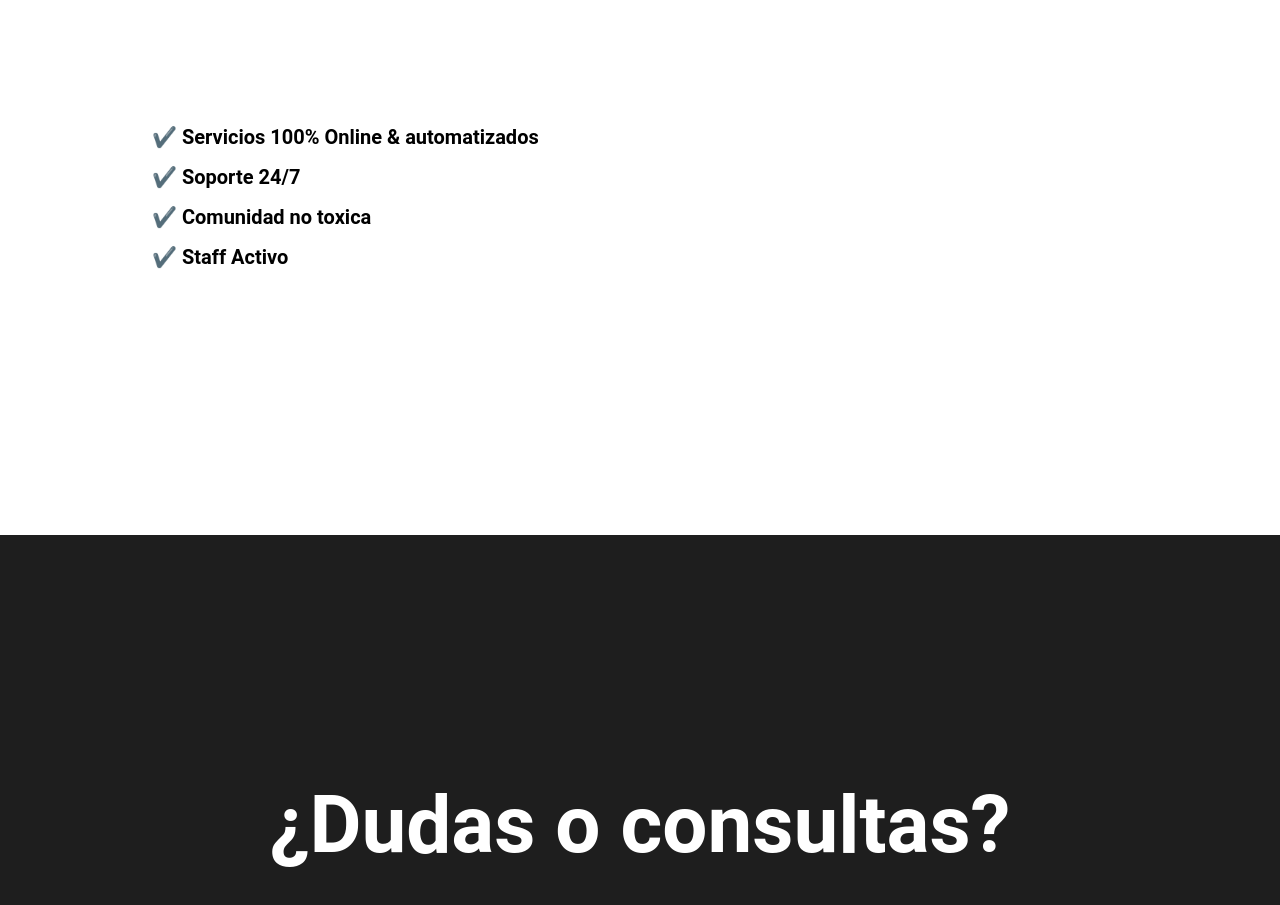
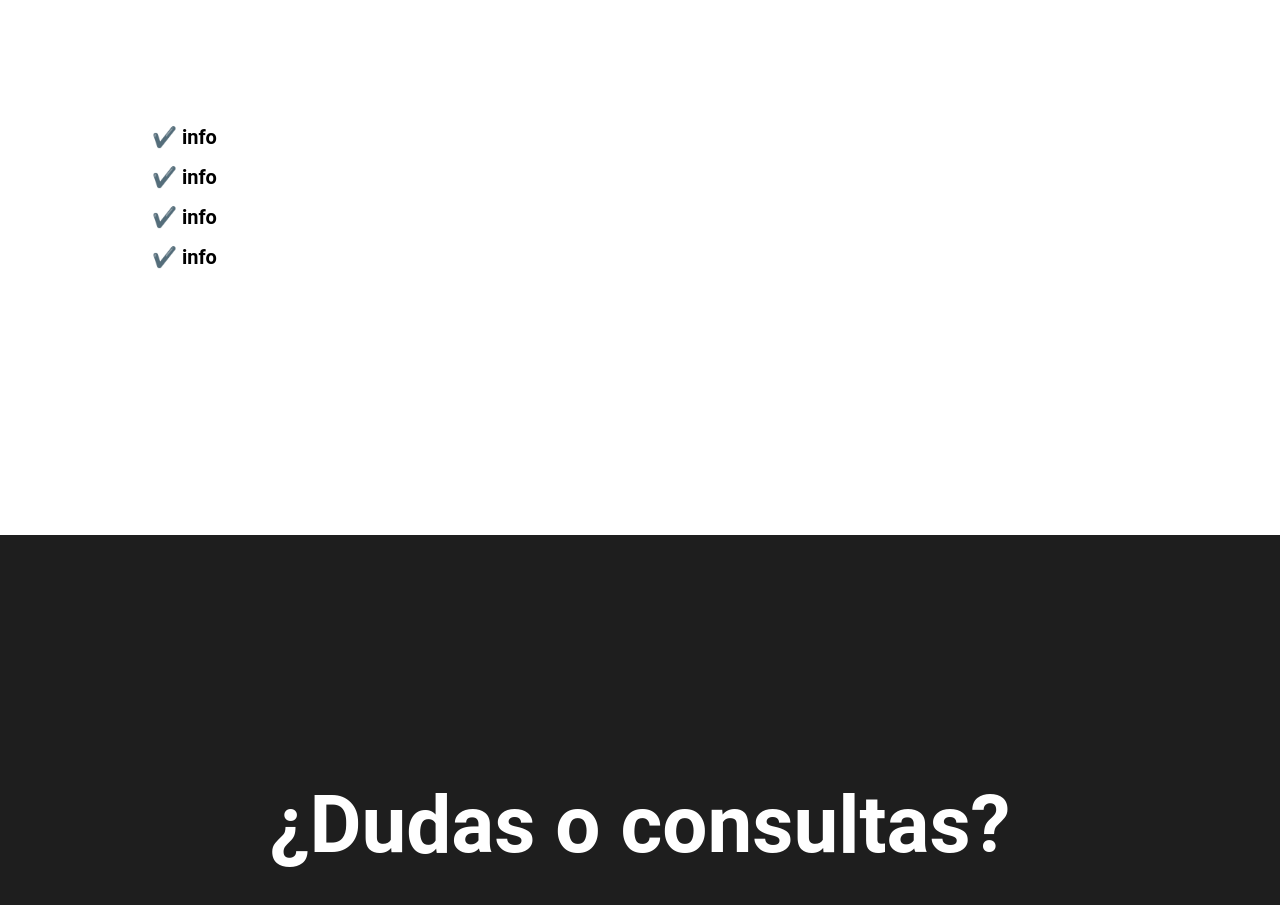
Before and after one commit to Singular11ty/Webpage-Minecraft-server, a plain HTML site: page index.html in a window 1280 px wide. Shown: the part 2520-3425 px from the top of the page. Drawn offline with Linux system fonts and the light colour scheme.

Commit message:
Update index.html

```diff
--- a/index.html
+++ b/index.html
@@ -58,10 +58,10 @@
     <section id="caracteristicas">
         <div class="container">
             <ul>
-                <li>✔️ Servicios 100% Online & automatizados</li>
-                <li>✔️ Soporte 24/7</li>
-                <li>✔️ Comunidad no toxica</li>
-                <li>✔️ Staff Activo</li>
+                <li>✔️ info</li>
+                <li>✔️ info</li>
+                <li>✔️ info</li>
+                <li>✔️ info</li>
             </ul>
         </div>
     </section>
```
